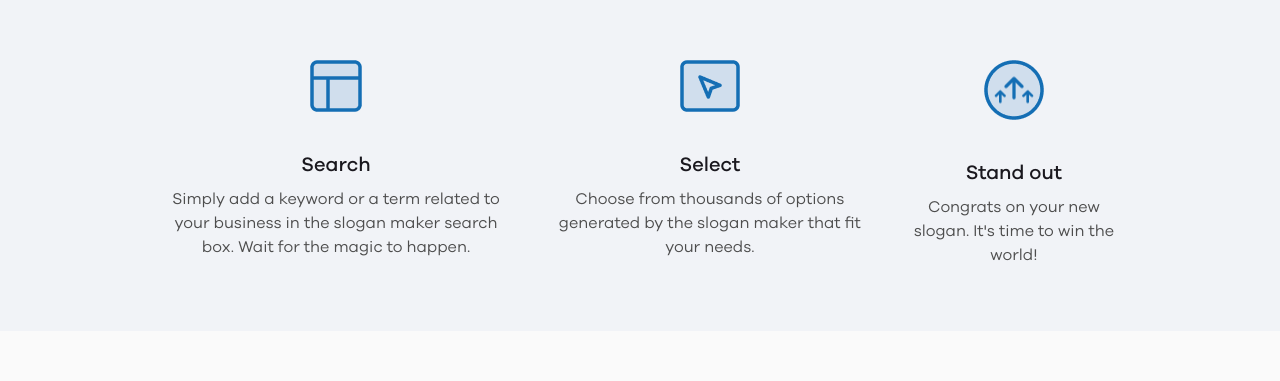
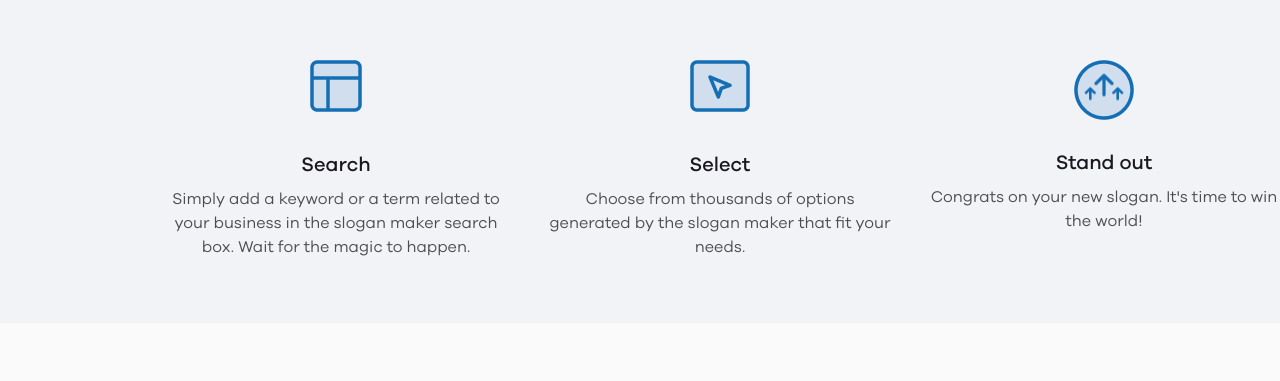
Before and after one commit to akash-1318/my-dukaan, a React (Create React App) app: page / in a window 1280 px wide. Shown: the part 1681-2062 px from the top of the page. Built offline with nearby package versions, Linux system fonts and the light colour scheme.

Commit message:
refactor - refactored feature steps style

```diff
--- a/src/App.css
+++ b/src/App.css
@@ -9,3 +9,10 @@
   max-width: 1440px;
   margin: 0 auto;
 }
+
+.feature__section {
+  background-color: #f1f3f7;
+  width: 100%;
+  margin: 8rem auto;
+  padding: 7.6rem 16rem 6.4rem 16rem;
+}
--- a/src/components/feature-steps/feature-steps.css
+++ b/src/components/feature-steps/feature-steps.css
@@ -1,15 +1,15 @@
 .feature__container {
-    margin: 8rem 0rem;
+    margin: 0 auto;
     display: flex;
     justify-content: space-between;
-    padding: 7.6rem 16rem 6.4rem 16rem;
-    gap: 3.2rem;
     background-color: #f1f3f7;
+    width: 112rem;
+    height: 100%;
 }
 
 .feature__sub-container {
     text-align: center;
-    max-width: 35.2rem;
+    width: 35.2rem;
 }
 
 .feature__sub-container > img {
@@ -37,7 +37,7 @@
 }
 
 .last__feature > img:nth-child(1){
-    margin-bottom: 3.6rem;
+    margin-bottom: 2.6rem;
 }
 
 .last__feature > img:nth-child(2){
```
